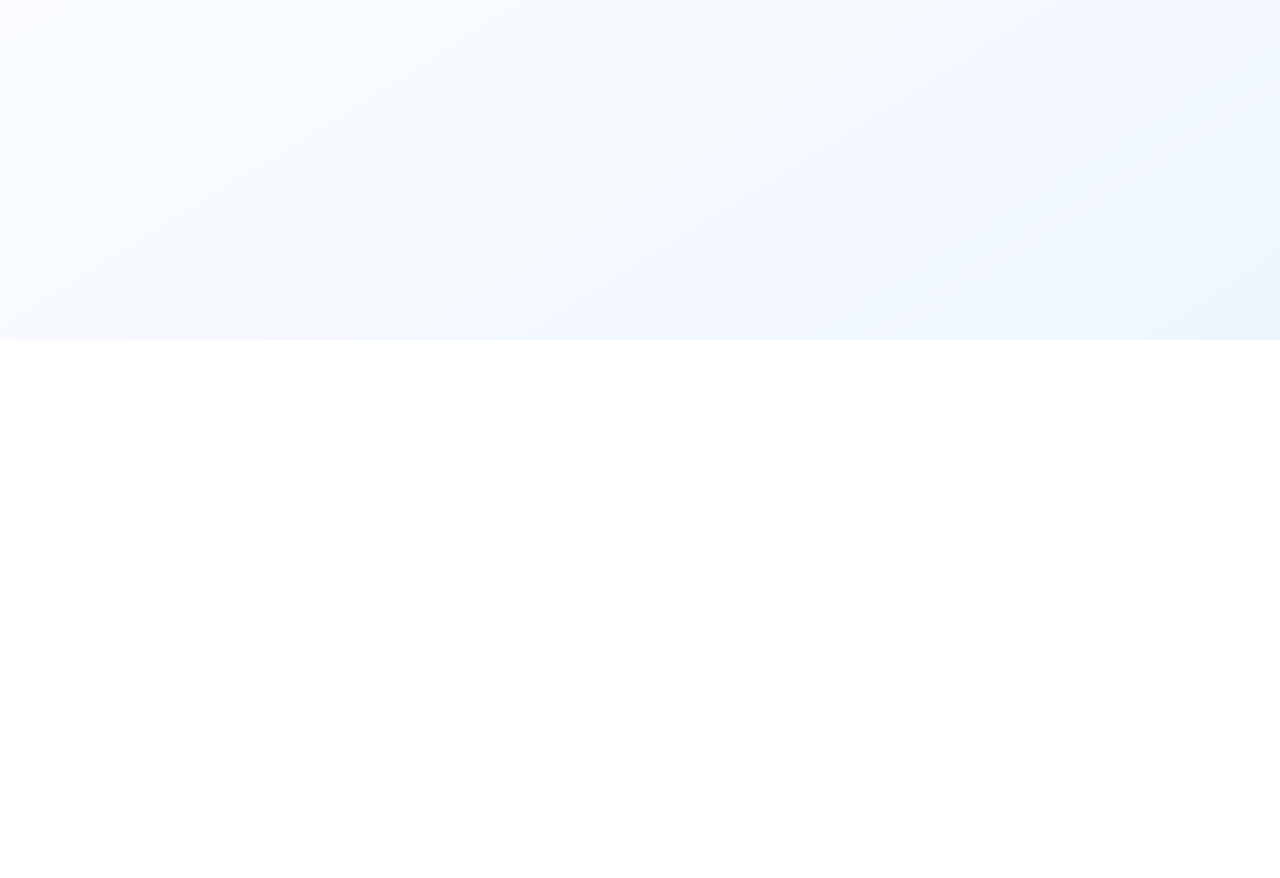
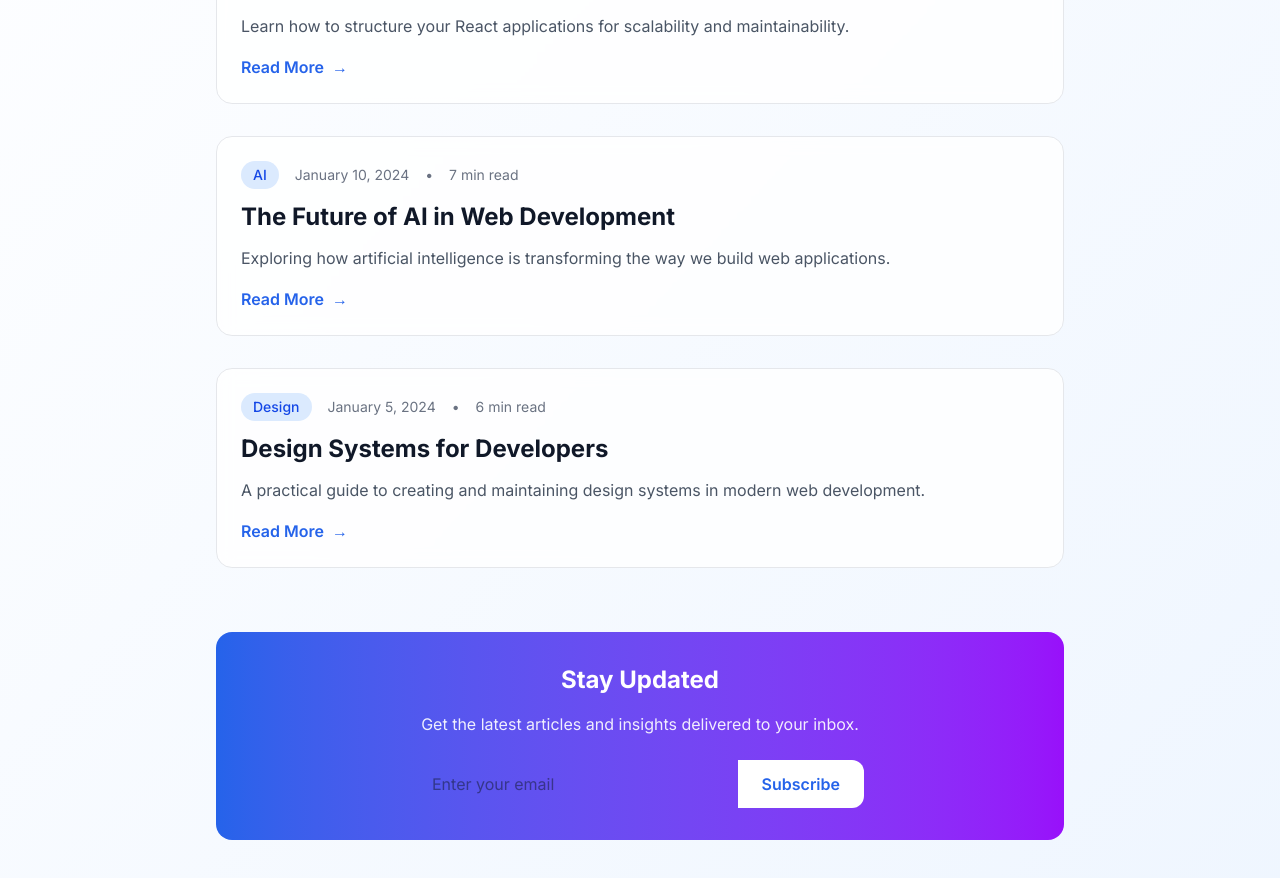
Before and after one commit to efeurhobobullish/empiretech, a Next.js app: page /blog in a window 1280 px wide. Before the commit this address had no page. Shown: the part 460-1338 px from the top of the page. Before the commit the page ends 800 px from the top, so only its background shows below. Built offline with nearby package versions, Linux system fonts and the light colour scheme.

Commit message:
Create blog/page.tsx

```diff
--- /dev/null
+++ b/app/blog/page.tsx
@@ -0,0 +1,119 @@
+import Link from "next/link";
+
+const blogPosts = [
+  {
+    id: 1,
+    title: "Building Scalable React Applications",
+    excerpt: "Learn how to structure your React applications for scalability and maintainability.",
+    date: "2024-01-15",
+    readTime: "5 min read",
+    category: "Development",
+    slug: "building-scalable-react-apps"
+  },
+  {
+    id: 2,
+    title: "The Future of AI in Web Development",
+    excerpt: "Exploring how artificial intelligence is transforming the way we build web applications.",
+    date: "2024-01-10",
+    readTime: "7 min read",
+    category: "AI",
+    slug: "future-of-ai-web-dev"
+  },
+  {
+    id: 3,
+    title: "Design Systems for Developers",
+    excerpt: "A practical guide to creating and maintaining design systems in modern web development.",
+    date: "2024-01-05",
+    readTime: "6 min read",
+    category: "Design",
+    slug: "design-systems-developers"
+  }
+];
+
+export default function Blog() {
+  return (
+    <div className="pt-20">
+      <div className="relative max-w-4xl mx-auto px-6 py-20">
+        {/* Background Elements */}
+        <div className="fixed inset-0 overflow-hidden pointer-events-none">
+          <div className="absolute top-40 left-10 w-72 h-72 bg-green-200 dark:bg-green-900 rounded-full mix-blend-multiply dark:mix-blend-screen opacity-20 animate-float"></div>
+        </div>
+
+        {/* Header */}
+        <div className="text-center mb-16">
+          <h1 className="text-5xl sm:text-6xl font-bold mb-6">
+            My <span className="bg-gradient-to-r from-[#2563EA] to-purple-600 bg-clip-text text-transparent">Blog</span>
+          </h1>
+          <p className="text-xl text-gray-600 dark:text-gray-300 max-w-2xl mx-auto">
+            Thoughts, tutorials, and insights about web development, design, and technology.
+          </p>
+        </div>
+
+        {/* Blog Posts */}
+        <div className="space-y-8">
+          {blogPosts.map((post) => (
+            <article
+              key={post.id}
+              className="group bg-white/80 dark:bg-gray-800/80 backdrop-blur-sm rounded-2xl border border-gray-200 dark:border-gray-700 p-6 hover:shadow-xl transition-all duration-300 hover:-translate-y-1"
+            >
+              <div className="flex flex-col md:flex-row md:items-start md:space-x-6">
+                <div className="flex-1">
+                  <div className="flex items-center space-x-4 mb-3">
+                    <span className="px-3 py-1 bg-blue-100 dark:bg-blue-900/30 text-blue-700 dark:text-blue-300 rounded-full text-sm font-medium">
+                      {post.category}
+                    </span>
+                    <span className="text-sm text-gray-500 dark:text-gray-400">
+                      {new Date(post.date).toLocaleDateString('en-US', {
+                        year: 'numeric',
+                        month: 'long',
+                        day: 'numeric'
+                      })}
+                    </span>
+                    <span className="text-sm text-gray-500 dark:text-gray-400">•</span>
+                    <span className="text-sm text-gray-500 dark:text-gray-400">{post.readTime}</span>
+                  </div>
+
+                  <h2 className="text-2xl font-bold mb-3 text-gray-900 dark:text-white group-hover:text-[#2563EA] transition-colors">
+                    <Link href={`/blog/${post.slug}`}>
+                      {post.title}
+                    </Link>
+                  </h2>
+
+                  <p className="text-gray-600 dark:text-gray-300 mb-4 leading-relaxed">
+                    {post.excerpt}
+                  </p>
+
+                  <Link
+                    href={`/blog/${post.slug}`}
+                    className="inline-flex items-center space-x-2 text-[#2563EA] font-semibold hover:text-purple-600 transition-colors group/link"
+                  >
+                    <span>Read More</span>
+                    <span className="group-hover/link:translate-x-1 transition-transform">→</span>
+                  </Link>
+                </div>
+              </div>
+            </article>
+          ))}
+        </div>
+
+        {/* Newsletter CTA */}
+        <div className="mt-16 bg-gradient-to-r from-[#2563EA] to-purple-600 rounded-2xl p-8 text-white text-center">
+          <h3 className="text-2xl font-bold mb-4">Stay Updated</h3>
+          <p className="mb-6 opacity-90">
+            Get the latest articles and insights delivered to your inbox.
+          </p>
+          <div className="flex max-w-md mx-auto">
+            <input
+              type="email"
+              placeholder="Enter your email"
+              className="flex-1 px-4 py-3 rounded-l-xl text-gray-900 focus:outline-none focus:ring-2 focus:ring-white"
+            />
+            <button className="px-6 py-3 bg-white text-[#2563EA] font-semibold rounded-r-xl hover:bg-gray-100 transition-colors">
+              Subscribe
+            </button>
+          </div>
+        </div>
+      </div>
+    </div>
+  );
+}
```
